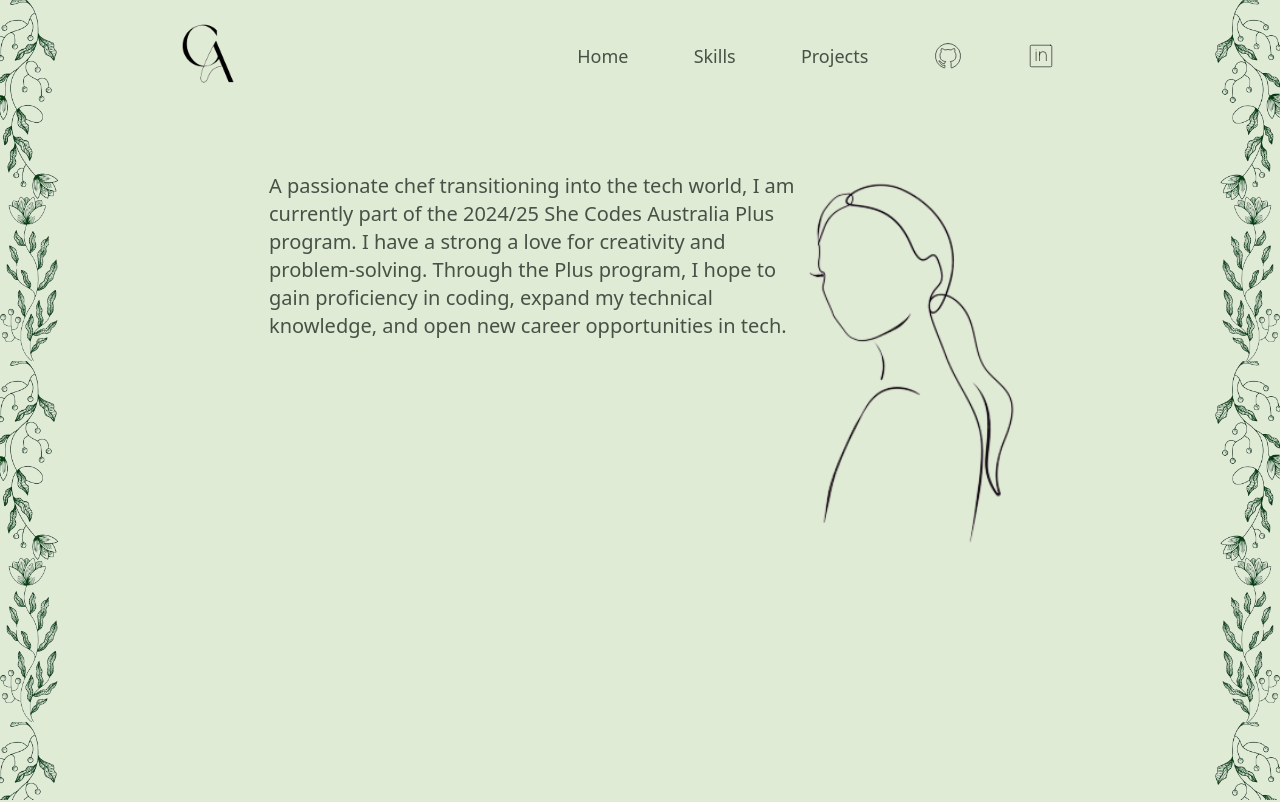
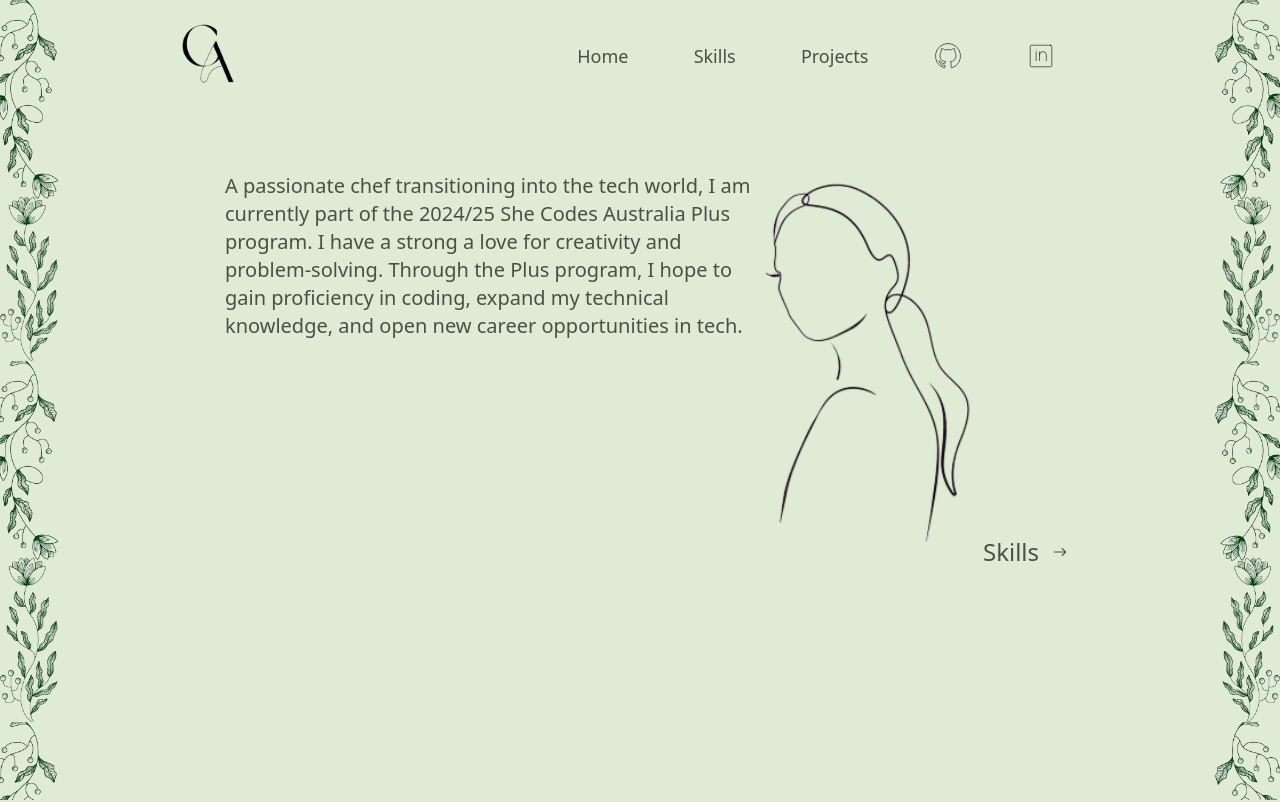
Before and after one commit to cachemedei/caitlin-achemedei-portfolio, a React (Vite) app: page /aboutpage in a window 1280 px wide. Shown: the top 802 px of the page. Built offline with nearby package versions, Linux system fonts and the light colour scheme.

Commit message:
updated pickster project

```diff
--- a/src/components/About.jsx
+++ b/src/components/About.jsx
@@ -1,12 +1,16 @@
+import { Link } from 'react-router-dom';
 import girl from '/logos/girl.png';
+import { IoIosArrowForward, IoIosArrowRoundForward } from 'react-icons/io';
 
 const AboutComponent = () => {
     const style = {
-        aboutComponent: 'w-3/4 mx-auto pt-20 space-y-10 md:pt-5 md:w-2/3 md:flex lg:w-fit',
+        aboutComponent:
+            'w-3/4 mx-auto pt-20 space-y-10 md:pt-5 md:w-2/3 md:flex lg:w-fit',
         title: 'text-3xl text-center font-light italic w-2/3 mx-auto mb-3 md:hidden',
         text: 'pl-4 mb-4 md:max-w-[550px] md:text-lg md:font-light md:pr-2',
         image: 'w-36 mx-auto',
-
+        skillsLink:
+            'flex items-center justify-center h-15 gap-2.5 pt-5 text-lg hover:gap-5 duration-300 md:w-fit md:text-2xl',
     };
 
     return (
--- a/src/components/Project.jsx
+++ b/src/components/Project.jsx
@@ -9,7 +9,7 @@ const Project = () => {
         button: 'border-[1px] border-[#6c976c] rounded py-1 px-2 mr-6 mt-4 md:px-2.5 hover:scale-105 hover:font-bold duration-500',
         imgContainer:
             'size-72 mt-6 md:size-96 lg:size-80 xl:size-96 border-[1px] mx-auto',
-        image: 'object-cover w-72 mx-auto md:w-96 lg:w-80 xl:w-96 rounded',
+        image: 'object-cover w-72 max-h-72 mx-auto md:w-96 lg:w-80 xl:w-96 rounded',
     };
 
     return (
--- a/src/pages/About.jsx
+++ b/src/pages/About.jsx
@@ -1,4 +1,6 @@
+import { Link } from 'react-router-dom';
 import girl from '/logos/girl.png';
+import { IoIosArrowForward, IoIosArrowRoundForward } from 'react-icons/io';
 
 const AboutPage = () => {
     const style = {
@@ -7,6 +9,8 @@ const AboutPage = () => {
         title: 'text-3xl text-center text-[#1c451c] font-light italic w-3/4 mx-auto mb-3 md:hidden',
         text: 'pl-4 mb-4 md:max-w-[550px] md:text-xl md:font-light md:pr-2',
         image: 'w-36 lg:w-56 mx-auto',
+        skillsLink:
+            'flex items-center justify-center h-15 gap-2.5 pt-5 text-lg hover:gap-5 duration-300 md:w-fit md:text-2xl',
     };
 
     return (
@@ -27,6 +31,9 @@ const AboutPage = () => {
                     alt='Simple line drawing of a girl with long hair in a pony tail, looking over her shoulder'
                 />
             </div>
+            <Link className={style.skillsLink} to='/skills'>Skills
+            <IoIosArrowRoundForward size={22} />
+                </Link>
         </section>
     );
 };
--- a/src/pages/Home.jsx
+++ b/src/pages/Home.jsx
@@ -12,6 +12,8 @@ const Home = () => {
         aboutButton:
             'flex items-center justify-center h-16 gap-2.5 text-lg mt-24 hover:gap-5 duration-300 md:hidden',
         aboutComponent: 'hidden md:flex',
+        skillsLink:
+            'hidden md:flex items-center justify-center h-15 gap-2.5 pt-5 text-lg hover:gap-5 duration-300 md:w-fit md:mx-auto md:text-2xl',
     };
 
     if (loading) {
@@ -27,6 +29,10 @@ const Home = () => {
             <div className={style.aboutComponent}>
                 <AboutComponent />
             </div>
+            <Link className={style.skillsLink} to='/skills'>
+                Skills
+                <IoIosArrowRoundForward size={22} />
+            </Link>
         </section>
     );
 };
--- a/src/utils/projects.js
+++ b/src/utils/projects.js
@@ -16,6 +16,13 @@ export const projects = [
         site: 'https://postitivity.netlify.app/',
     },
     {
+        title: 'Pickster',
+        description:
+            "A Next.js powered web app that suggests a random movies to watch based on the user's genre of choice. Styled with TailwindCSS, integrated with The Movie Database API to fetch movie data and provide streaming services that offer the movie to buy, rent or watch with a subscription.",
+        image: '/project-images/pickster-app.png',
+        code: 'https://github.com/cachemedei/Pickster-App',
+    },
+    {
         title: 'visualgos',
         description:
             'A dynamic web app to visually demonstrate how various sorting algorithms work. Built using ReactJS and styled using TailwindCSS.',
@@ -23,11 +30,4 @@ export const projects = [
         code: 'https://github.com/cachemedei/sorting-algorithm-visualiser',
         site: 'https://visualgos.netlify.app/',
     },
-    {
-        title: 'Pickster',
-        description:
-            "A ReactJS powered web app that suggests a random movies to watch based on the user's genre of choice. Styled with TailwindCSS, integrated with The Movie Database API to fetch movie data and provide streaming services that offer the movie to buy, rent or watch with a subscription.",
-        image: '/project-images/pickster-app.png',
-        code: 'https://github.com/cachemedei/Pickster-App',
-    },
 ];
--- a/src/utils/skills-logos.js
+++ b/src/utils/skills-logos.js
@@ -1,5 +1,6 @@
 import '/logos/javascript.svg';
 import '/logos/react.png';
+import '/logos/nextjs.svg';
 import '/logos/python.svg';
 import '/logos/tailwind.svg';
 import '/logos/html.svg';
@@ -10,6 +11,11 @@ export const skillLogos = [
         src: '/logos/react.png',
         alt: 'A black square with a picture of an atom in the center',
         title: 'React',
+    },
+    {
+        src: '/logos/nextjs.svg',
+        alt: 'The letter N inside a black circle',
+        title: 'Next.js',
     },
     {
         src: '/logos/javascript.svg',
```
Also changed, not shown: public/logos/nextjs.svg (added), public/project-images/pickster-app.png.
